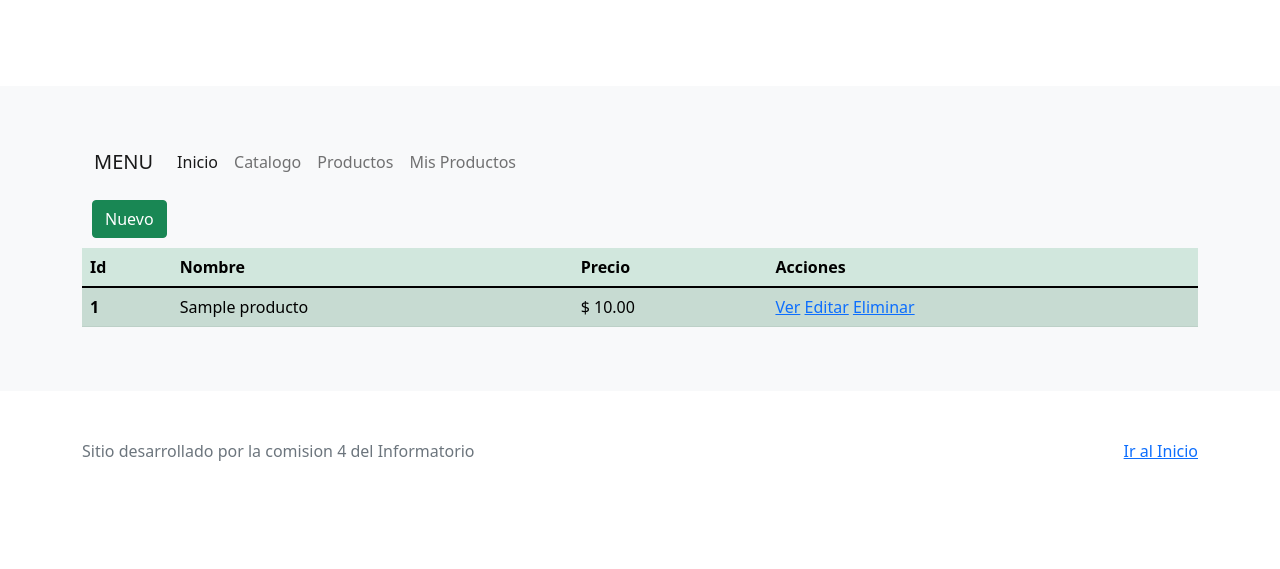
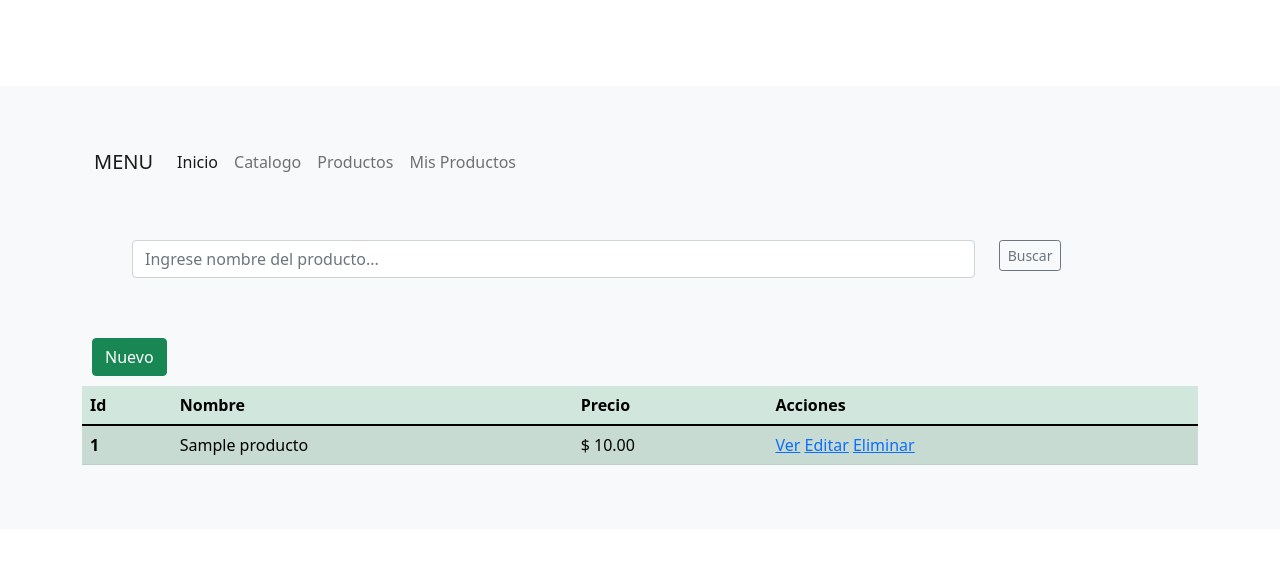
Before and after one commit to lucasibaniez/infor_market, a Django app: page /Producto/Admin/Listar/ in a window 1280 px wide. Shown: the part 342-911 px from the top of the page. Before the commit the page ends 803 px from the top, so only its background shows below. Run offline with Django 3.2, Linux system fonts and the light colour scheme; a user stored in the database is signed in; tables that the repository leaves empty hold one stand-in row (values such as "Sample post").

Commit message:
filtro por nombre

```diff
--- a/Market/apps/productos/views.py
+++ b/Market/apps/productos/views.py
@@ -20,10 +20,17 @@ class ListarAdmin(LoginRequiredMixin, AdminRequiredMixins, ListView):
 	context_object_name="productos"
 	# permisos_requeridos = ["add_users"]
 
+	def get_context_data(self, **kwargs):
+		context = super(ListarAdmin, self).get_context_data(**kwargs)
+		context["nombre_buscado"] = self.request.GET.get("nombre_producto", "")
+		return context
 
 	def get_queryset(self):
-		# self.request
-		return Producto.objects.all().order_by("id")
+		busqueda_nombre = self.request.GET.get("nombre_producto", "")
+		query = Producto.objects.all().order_by("nombre")
+		if len(busqueda_nombre) > 0:
+			query = query.filter(nombre__icontains=busqueda_nombre)
+		return query
 
 
 class MisProductos(LoginRequiredMixin, AdminRequiredMixins, ListView):
--- a/Market/templates/productos/admin/listar.html
+++ b/Market/templates/productos/admin/listar.html
@@ -1,6 +1,18 @@
 {% extends "base/base.html" %}
 
 {% block contenido %}
+	<form class="form-inline my-2 my-lg-0" style="padding:50px;" method="GET">
+		<div class="row">
+			<div class="col-md-10">
+      			<input class="form-control mr-sm-2 " name="nombre_producto" type="search" placeholder="Ingrese nombre del producto..." aria-label="Search" value="{{nombre_buscado}}">
+      		</div>
+      		<div class="col-md-2">
+      			<button class="btn btn-sm btn-outline-secondary" type="submit">Buscar</button>
+      		</div>
+      	</div>
+    </form>
+
+
 	<div class="row" style="padding:10px;">
 		<div class="col">
 			<a href="{% url 'productos:admin_nuevo' %}" class="btn btn-success">Nuevo</a>
```
Also changed, not shown: Market/templates/inicio.html (+12 -0 lines).
